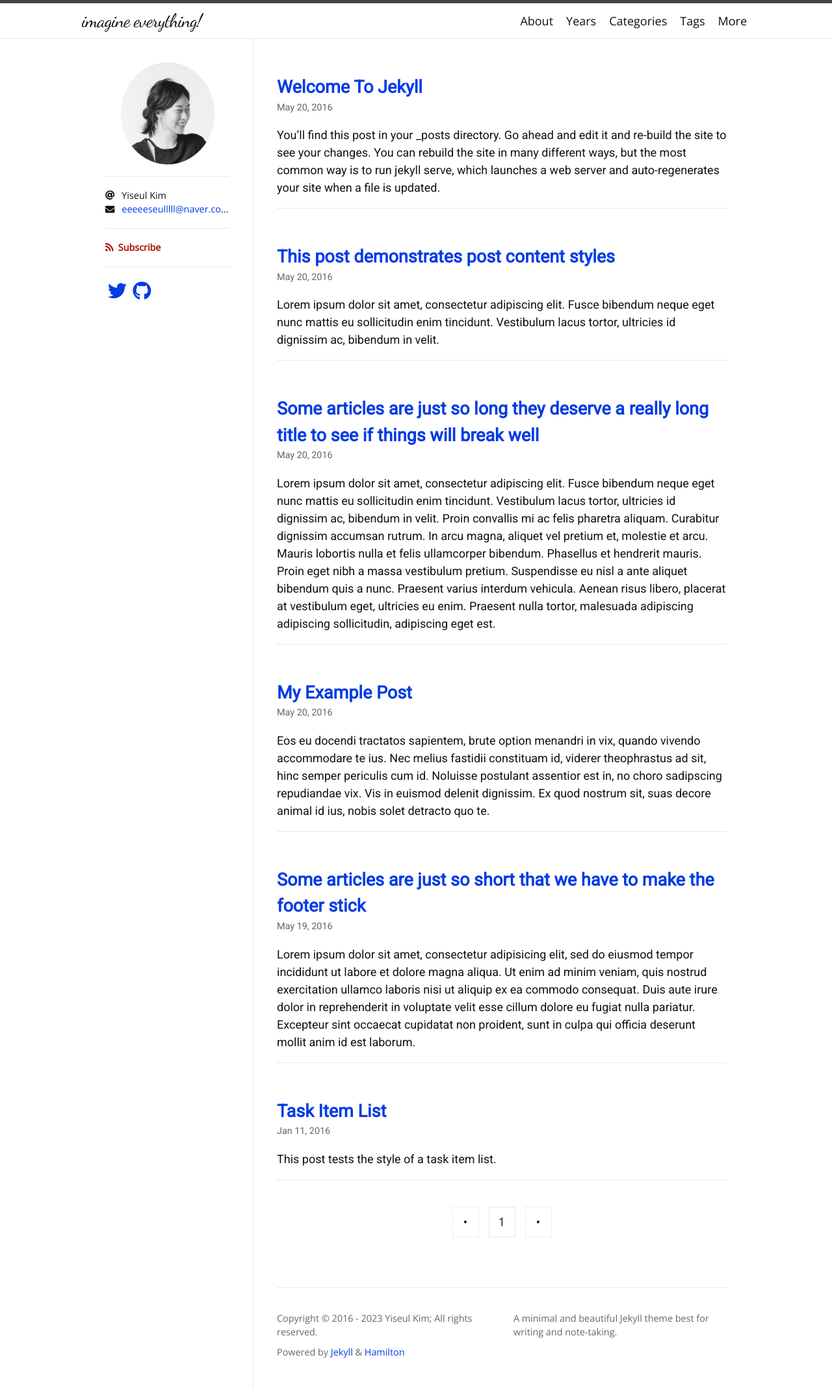
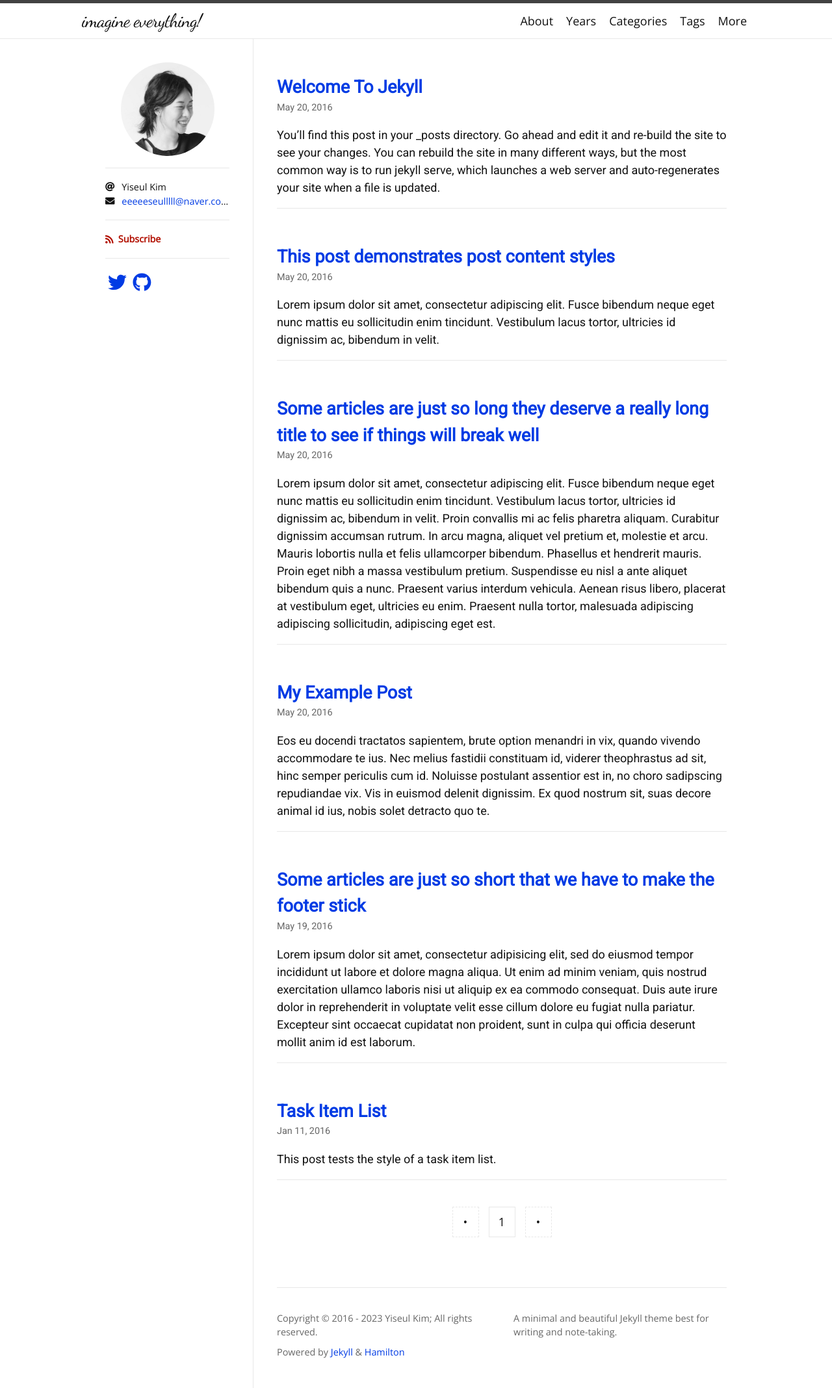
Before and after one commit to eseulssi/kimyiseul.github.io, a Jekyll site: the page built from index.html, in a window 1280 px wide. Shown: the whole page at 65% size. Built offline with Jekyll 4.4.1, drawn with Linux system fonts in a browser that asks for light colours; nearby versions of some CDN libraries; some web fonts are replaced; the list of posts is cut into pages by our own code.

Commit message:
프로필 변경

```diff
--- a/_config.yml
+++ b/_config.yml
@@ -1,7 +1,7 @@
 title: imagine everything!
 description: A minimal and beautiful Jekyll theme best for writing and note-taking.
 author: Yiseul Kim
-avatar: /profile.jpeg
+avatar: /profilee.jpg
 email: eeeeeseulllll@naver.com
 
 plugins:
```
Also changed, not shown: profile.jpeg (deleted), profilee.jpg (added).
